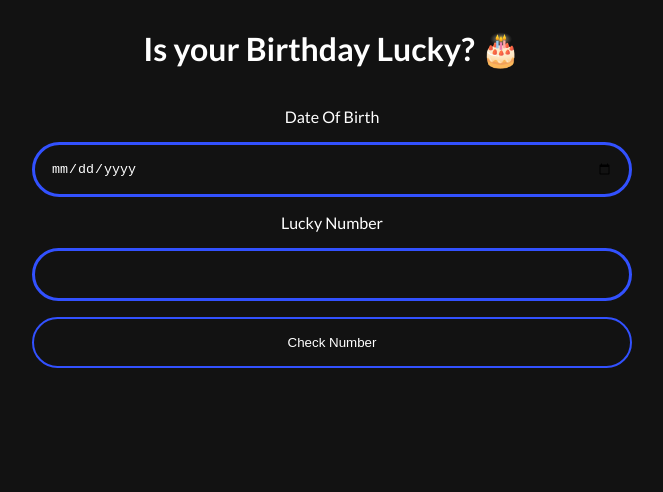
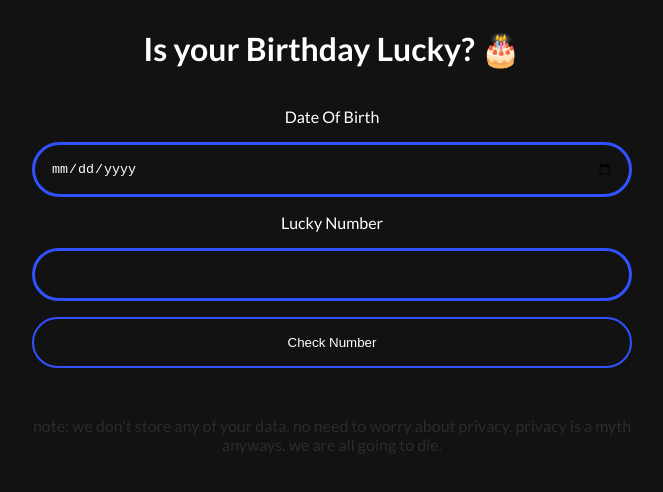
Before and after one commit to pragdua/lucky-birthday, a website: page index.html in a window 1280 px wide. Shown: the full height of the page, 308-971 px from the left. Drawn offline with Linux system fonts and the light colour scheme.

Commit message:
added a privacy notice

```diff
--- a/index.html
+++ b/index.html
@@ -18,6 +18,11 @@
       <button id="check-number">Check Number</button>
 
       <div id="output-box"></div>
+
+      <div id="note">
+        note: we don't store any of your data. no need to worry about privacy.
+        privacy is a myth anyways. we are all going to die.
+      </div>
     </div>
 
     <script src="script.js"></script>
--- a/style.css
+++ b/style.css
@@ -49,3 +49,7 @@ button {
   padding: 1rem;
   border-radius: 50px;
 }
+
+#note {
+  color: rgb(44, 44, 44);
+}
```
